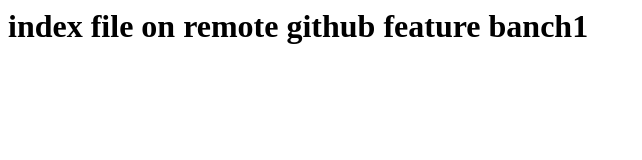
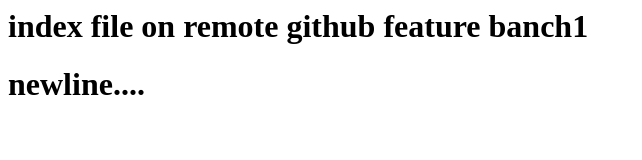
Before and after one commit to Nisharyrp/Demo1, a plain HTML site: page index.html in a window 1280 px wide. Shown: the whole page, without its empty margins (0-642 px from the left). Drawn offline with Linux system fonts and the light colour scheme.

Commit message:
Update index.html

```diff
--- a/index.html
+++ b/index.html
@@ -1 +1,2 @@
 <h1>index file on remote github feature banch1<h1>
+  newline....
```
